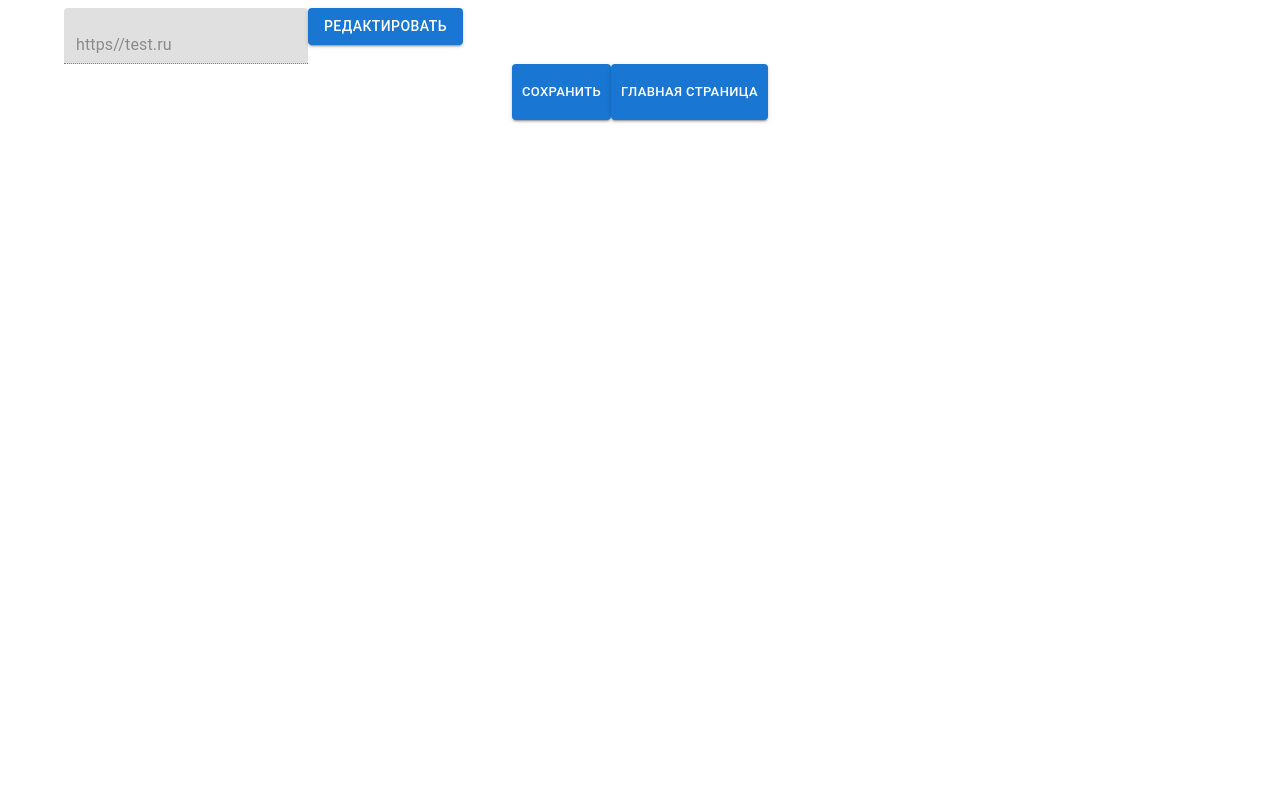
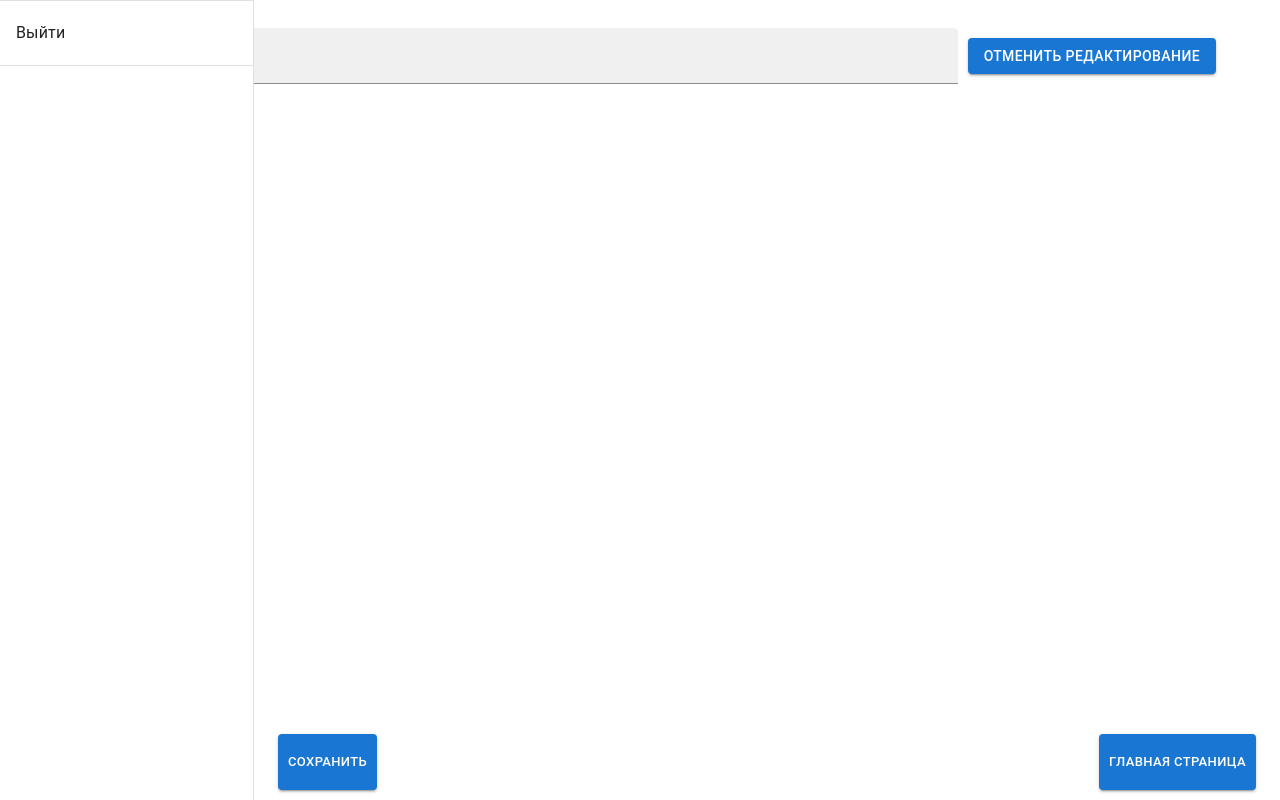
Before and after one commit to enthusiast11/1c_site, a React (Create React App) app: page /admin in a window 1280 px wide. Built offline with nearby package versions, Linux system fonts and the light colour scheme.

Commit message:
src(refoctor, style): separate navbar into a separate component and refactor admin panel style

```diff
--- a/src/AdminPanel.tsx
+++ b/src/AdminPanel.tsx
@@ -10,6 +10,7 @@ import {
   Container,
   TextField,
 } from "@mui/material";
+import NavBar from "./NavBar";
 
 const AdminPanel = () => {
   const dispatch = useDispatch();
@@ -21,22 +22,60 @@ const AdminPanel = () => {
 
   const [isEdit, setIsEdit] = useState<true | false>(true);
   const [url] = useState<string>("https//test.ru");
+  const saveChanges = () => {
+    console.log("Изменения сохранены");
+  };
 
   return (
-    <Container>
-      <Box>
+    <Box sx={{ display: "flex" }}>
+      <NavBar />
+      <Container
+        sx={{
+          display: "flex",
+          flexDirection: "column",
+
+          padding: "20px",
+          gap: "20px",
+        }}
+      >
+        <Box
+          sx={{
+            display: "flex",
+            gap: "10px",
+            alignItems: "center",
+          }}
+        >
           <TextField
             variant="filled"
             value={url}
-          disabled={isEdit}
+            disabled={!isEdit}
             id="url_main"
-        ></TextField>
-        <Button variant="contained" onClick={() => setIsEdit(!isEdit)}>
-          Редактировать
+            fullWidth
+          />
+          <Button
+            variant="contained"
+            onClick={() => setIsEdit(!isEdit)}
+            sx={{
+              flexShrink: 0,
+            }}
+          >
+            {isEdit ? "Отменить редактирование" : "Редактировать"}
           </Button>
         </Box>
-      <BottomNavigation>
-        <Button variant="contained" size="small">
+
+        <BottomNavigation
+          sx={{
+            position: "fixed",
+            bottom: 0,
+            left: 0,
+            right: 0,
+
+            padding: "10px 24px 10px 278px",
+            display: "flex",
+            justifyContent: "space-between",
+          }}
+        >
+          <Button variant="contained" size="small" onClick={saveChanges}>
             Сохранить
           </Button>
           <Button
@@ -48,6 +87,7 @@ const AdminPanel = () => {
           </Button>
         </BottomNavigation>
       </Container>
+    </Box>
   );
 };
 
--- a/src/Main.tsx
+++ b/src/Main.tsx
@@ -5,12 +5,6 @@ import {
   Box,
   Button,
   Container,
-  Divider,
-  Drawer,
-  List,
-  ListItem,
-  ListItemButton,
-  ListItemText,
   Paper,
   Table,
   TableBody,
@@ -19,7 +13,7 @@ import {
   TableHead,
   TableRow,
 } from "@mui/material";
-import { useNavigate } from "react-router";
+import NavBar from "./NavBar";
 
 const VisuallyHiddenInput = styled("input")({
   clip: "rect(0 0 0 0)",
@@ -32,16 +26,9 @@ const VisuallyHiddenInput = styled("input")({
   whiteSpace: "nowrap",
   width: 1,
 });
-const drawerWidth = 240;
 
-interface Props {
-  window?: () => Window;
-}
-
-const Main = (props: Props) => {
+const Main = () => {
   const [excelData, setExcelData] = useState<Array<Array<string | number>>>([]);
-  const admin = localStorage.getItem("admin");
-  const navigate = useNavigate();
 
   const formatExcelDate = (serial: number): string => {
     const excelEpoch = new Date(1899, 11, 30);
@@ -89,79 +76,10 @@ const Main = (props: Props) => {
     };
     reader.readAsArrayBuffer(file);
   };
-  // Material ui
-
-  const { window } = props;
-  const [mobileOpen, setMobileOpen] = React.useState(false);
-  const [, setIsClosing] = React.useState(false);
-
-  const handleDrawerClose = () => {
-    setIsClosing(true);
-    setMobileOpen(false);
-  };
-
-  const handleDrawerTransitionEnd = () => {
-    setIsClosing(false);
-  };
-
-  const LogOut = () => {
-    navigate("/");
-    localStorage.removeItem("admin");
-  };
-
-  const drawer = (
-    <div>
-      <Divider />
-      <List>
-        <ListItem disablePadding>
-          <ListItemButton>
-            <ListItemText primary="Выйти" onClick={LogOut} />
-          </ListItemButton>
-        </ListItem>
-        {admin ? (
-          <ListItemButton>
-            <ListItemText
-              primary="Админ панель"
-              onClick={() => navigate("/admin")}
-            />
-          </ListItemButton>
-        ) : (
-          ""
-        )}
-      </List>
-      <Divider />
-    </div>
-  );
-
-  // Remove this const when copying and pasting into your project.
-  const container =
-    window !== undefined ? () => window().document.body : undefined;
 
   return (
     <Box sx={{ display: "flex" }}>
-      <Drawer
-        container={container}
-        variant="temporary"
-        open={mobileOpen}
-        onTransitionEnd={handleDrawerTransitionEnd}
-        onClose={handleDrawerClose}
-        sx={{
-          display: { xs: "block", sm: "none" },
-          "& .MuiDrawer-paper": { boxSizing: "border-box", width: drawerWidth },
-        }}
-      >
-        {drawer}
-      </Drawer>
-      <Drawer
-        variant="permanent"
-        sx={{
-          display: { xs: "none", sm: "block" },
-          "& .MuiDrawer-paper": { boxSizing: "border-box", width: drawerWidth },
-        }}
-        open
-      >
-        {drawer}
-      </Drawer>
+      <NavBar />
       <Container sx={{ width: "80%" }}>
         <Button component="label" variant="contained">
           Upload Excel File
--- /dev/null
+++ b/src/NavBar.tsx
@@ -0,0 +1,90 @@
+import {
+  Divider,
+  Drawer,
+  List,
+  ListItem,
+  ListItemButton,
+  ListItemText,
+} from "@mui/material";
+import React from "react";
+import { useNavigate } from "react-router";
+
+interface IProps {
+  window?: () => Window;
+}
+const NavBar = (props: IProps) => {
+  const [, setMobileOpen] = React.useState(false);
+  const [, setIsClosing] = React.useState(false);
+  const navigate = useNavigate();
+  const admin = localStorage.getItem("admin");
+  const drawerWidth = 254;
+  const { window } = props;
+  const container =
+    window !== undefined ? () => window().document.body : undefined;
+
+  const handleDrawerClose = () => {
+    setIsClosing(true);
+    setMobileOpen(false);
+  };
+
+  const handleDrawerTransitionEnd = () => {
+    setIsClosing(false);
+  };
+
+  const LogOut = () => {
+    navigate("/");
+    localStorage.removeItem("admin");
+  };
+
+  const drawer = (
+    <div>
+      <Divider />
+      <List>
+        <ListItem disablePadding>
+          <ListItemButton>
+            <ListItemText primary="Выйти" onClick={LogOut} />
+          </ListItemButton>
+        </ListItem>
+        {admin ? (
+          <ListItemButton>
+            <ListItemText
+              primary="Админ панель"
+              onClick={() => navigate("/admin")}
+            />
+          </ListItemButton>
+        ) : (
+          ""
+        )}
+      </List>
+      <Divider />
+    </div>
+  );
+  return (
+    <div>
+      <Drawer
+        container={container}
+        variant="temporary"
+        onTransitionEnd={handleDrawerTransitionEnd}
+        onClose={handleDrawerClose}
+        sx={{
+          display: { xs: "block", sm: "none" },
+          "& .MuiDrawer-paper": { boxSizing: "border-box", width: drawerWidth },
+        }}
+      >
+        {drawer}
+      </Drawer>
+      <Drawer
+        variant="permanent"
+        sx={{
+          display: { xs: "none", sm: "block" },
+          "& .MuiDrawer-paper": { boxSizing: "border-box", width: drawerWidth },
+        }}
+        open
+      >
+        {drawer}
+      </Drawer>
+    </div>
+  );
+};
+
+export default NavBar;
```
Lines whose indentation alone changed are shown as unchanged.
